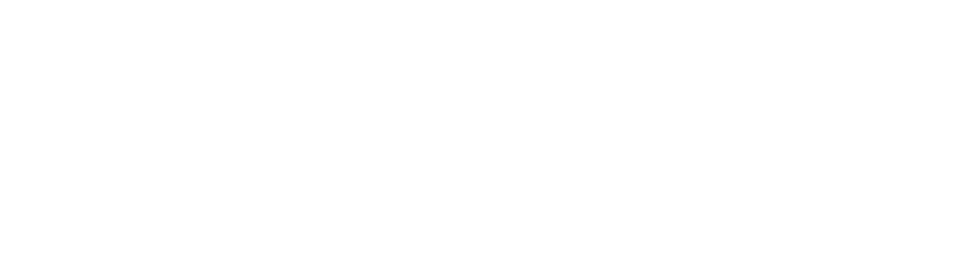
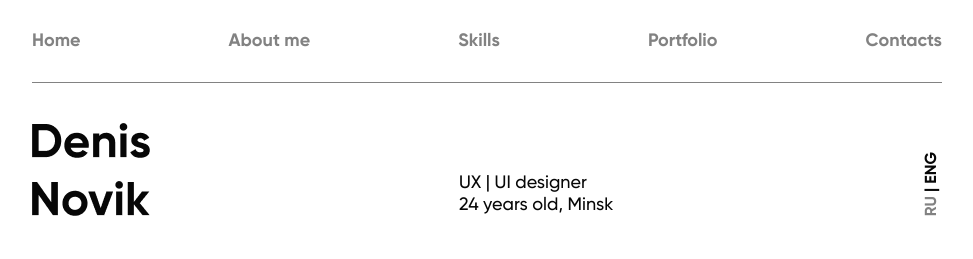
Before and after one commit to vilesov/DenisNovik, a website: page app/index.html in a window 1280 px wide. Shown: the whole page, without its empty margins (153-1126 px from the left). Drawn offline with nearby package versions, Linux system fonts and the light colour scheme; files that its build step writes are made by us from their sources.

Commit message:
Верстка: header

```diff
--- a/app/index.html
+++ b/app/index.html
@@ -1,15 +1,60 @@
 <!DOCTYPE html>
 <html lang="en">
+
 <head>
     <meta charset="UTF-8">
     <meta name="viewport" content="width=device-width, initial-scale=1.0">
     <title>Denis Novik</title>
     <link rel="stylesheet" href="css/style.min.css">
 </head>
+
 <body>
 
+    <header class="header">
+        <div class="container">
+            <div class="header__top">
+                <nav class="menu">
+                    <ul class="menu__list">
+                        <li class="menu__item">
+                            <a class="menu__link" href="#">Home</a>
+                        </li>
+                        <li class="menu__item">
+                            <a class="menu__link" href="#">About me</a>
+                        </li>
+                        <li class="menu__item">
+                            <a class="menu__link" href="#">Skills</a>
+                        </li>
+                        <li class="menu__item">
+                            <a class="menu__link" href="#">Portfolio</a>
+                        </li>
+                        <li class="menu__item">
+                            <a class="menu__link" href="#">Contacts</a>
+                        </li>
+                    </ul>
+                </nav>
+            </div>
 
+            <div class="header__info">
+                <a class="header__logo" href="#">
+                    <img class="header__logo-img" src="images/logo.png" alt="Логотип">
+                </a>
+
+                <p class="header__descr">
+                    UX | UI designer
+                    <br>
+                    24 years old, Minsk
+                </p>
+
+                <div class="header__lang">
+                    <a class="header__lang-ru" href="#">RU</a>
+                    |
+                    <a class="header__lang-en header__lang--active" href="#">ENG</a>
+                </div>
+            </div>
+        </div>
+    </header>
 
     <script src="js/main.min.js"></script>
 </body>
+
 </html>
--- a/app/scss/_global.scss
+++ b/app/scss/_global.scss
@@ -12,8 +12,12 @@ body {
     flex-direction: column;
 }
 
-.main {
+main {
     flex-grow: 1;
+}
+
+section {
+    padding: 100px 0;
 }
 
 .container {
@@ -21,3 +25,9 @@ body {
     padding: 0 15px;
     margin: 0 auto;
 }
+
+.title {
+    @extend %gilroy-700;
+    font-size: 34px;
+    line-height: 42px;
+}
--- a/app/scss/style.scss
+++ b/app/scss/style.scss
@@ -6,4 +6,58 @@
 // @extend %gilroy-500;
 // @extend %gilroy-700;
 
+.header {
+    &__top {
+        padding: 30px 0;
+        border-bottom: 1px solid #828282;
+    }
+
+    &__info {
+        padding: 40px 0;
+        display: flex;
+        justify-content: space-between;
+        align-items: flex-end;
+    }
+
+    &__descr {
+        width: 155px;
+    }
+
+    &__lang {
+        @extend %gilroy-700;
+        font-size: 16px;
+        line-height: 19px;
+        writing-mode: vertical-rl;
+        transform: rotate(180deg);
+        cursor: default;
+    }
+
+    &__lang-ru,
+    &__lang-en {
+        color: #828282;
+    }
+
+    &__lang--active {
+        color: #070707;
+    }
+}
+
+.menu {
+    &__list {
+        display: flex;
+        justify-content: space-between;
+        align-items: center;
+    }
+
+    &__link {
+        @extend %gilroy-700;
+        color: #828282;
+        transition: color .3s;
+
+        &:hover {
+            color: #070707;
+        }
+    }
+}
+
 @import 'media';
```
